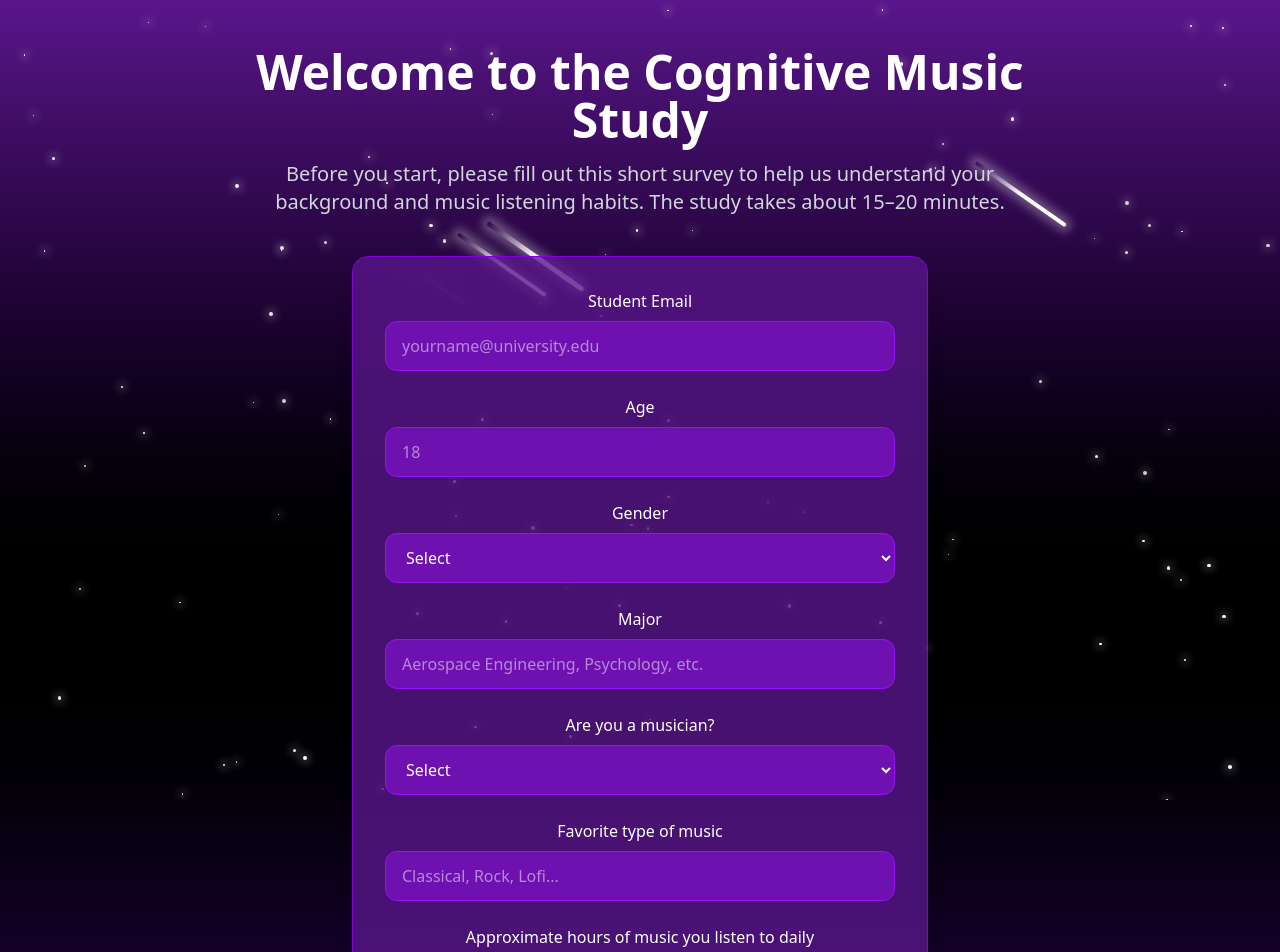
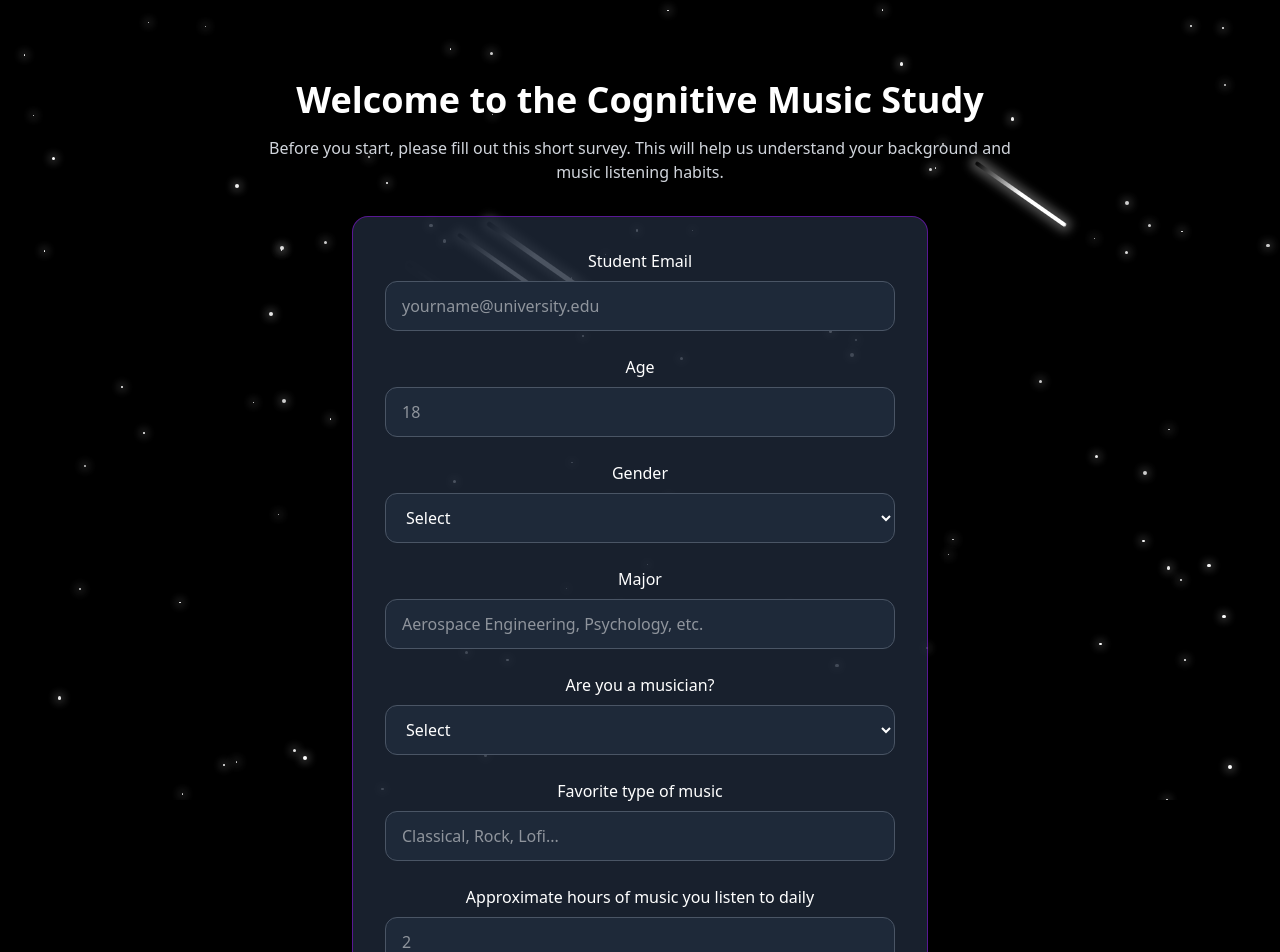
Before and after one commit to Krisces/ASEN-5137-Study, a React (Vite) app: page /before-survey in a window 1280 px wide. Shown: the top 952 px of the page. Built offline with nearby package versions, Linux system fonts and the light colour scheme.

Commit message:
same again

```diff
--- a/src/pages/BeforeSurvey.jsx
+++ b/src/pages/BeforeSurvey.jsx
@@ -46,7 +46,7 @@ export const BeforeSurvey = () => {
     const completed = getCookie("completedStudy");
     if (completed && !EXCEPTION_EMAILS.includes(completed)) {
       alert("You’ve already completed this study. Thank you!");
-      navigate("/demo");
+      navigate("/thank-you");
     }
   }, [navigate]);
 
@@ -120,22 +120,22 @@ export const BeforeSurvey = () => {
   };
 
   return (
-    <div className="relative min-h-screen bg-gradient-to-b from-purple-900 via-black to-purple-950 text-white overflow-x-hidden flex flex-col items-center px-4 py-12">
+    <div className="relative min-h-screen flex flex-col items-center bg-black text-white px-4 pb-20 pt-20">
       <StarBackground />
 
-      <div className="z-10 w-full max-w-3xl text-center mb-10">
-        <h1 className="text-4xl md:text-5xl font-bold mb-4 animate-fade-in">
+      <div className="z-10 w-full max-w-3xl text-center mb-8">
+        <h1 className="text-3xl md:text-4xl font-bold mb-4">
           Welcome to the Cognitive Music Study
         </h1>
-        <p className="text-gray-300 text-lg md:text-xl animate-fade-in-delay-1">
-          Before you start, please fill out this short survey to help us understand your
-          background and music listening habits. The study takes about 15–20 minutes.
+        <p className="text-gray-300">
+          Before you start, please fill out this short survey. This will help us
+          understand your background and music listening habits.
         </p>
       </div>
 
       <form
         onSubmit={handleSubmit}
-        className="z-10 w-full max-w-xl bg-purple-900/80 border border-purple-700 p-8 rounded-2xl shadow-xl space-y-6 animate-fade-in-delay-2"
+        className="z-10 w-full max-w-xl bg-gray-800/80 border border-purple-600/50 p-8 rounded-2xl shadow-xl space-y-6"
       >
         <div>
           <label htmlFor="studentEmail" className="block mb-2 font-medium">
@@ -147,9 +147,9 @@ export const BeforeSurvey = () => {
             name="studentEmail"
             value={formData.studentEmail}
             onChange={handleChange}
+            required
             placeholder="yourname@university.edu"
-            required
-            className="w-full px-4 py-3 rounded-xl bg-purple-800 border border-purple-600 focus:outline-none focus:ring-2 focus:ring-purple-500"
+            className="w-full px-4 py-3 rounded-xl bg-gray-800 border border-gray-600 focus:outline-none focus:ring-2 focus:ring-purple-500"
           />
         </div>
 
@@ -167,7 +167,7 @@ export const BeforeSurvey = () => {
                 onChange={handleChange}
                 placeholder="18"
                 required
-                className="w-full px-4 py-3 rounded-xl bg-purple-800 border border-purple-600 focus:outline-none focus:ring-2 focus:ring-purple-500"
+                className="w-full px-4 py-3 rounded-xl bg-gray-800 border border-gray-600 focus:outline-none focus:ring-2 focus:ring-purple-500"
               />
             </div>
 
@@ -181,7 +181,7 @@ export const BeforeSurvey = () => {
                 value={formData.gender}
                 onChange={handleChange}
                 required
-                className="w-full px-4 py-3 rounded-xl bg-purple-800 border border-purple-600 focus:outline-none focus:ring-2 focus:ring-purple-500"
+                className="w-full px-4 py-3 rounded-xl bg-gray-800 border border-gray-600 focus:outline-none focus:ring-2 focus:ring-purple-500"
               >
                 <option value="">Select</option>
                 <option value="female">Female</option>
@@ -203,7 +203,7 @@ export const BeforeSurvey = () => {
                 onChange={handleChange}
                 placeholder="Aerospace Engineering, Psychology, etc."
                 required
-                className="w-full px-4 py-3 rounded-xl bg-purple-800 border border-purple-600 focus:outline-none focus:ring-2 focus:ring-purple-500"
+                className="w-full px-4 py-3 rounded-xl bg-gray-800 border border-gray-600 focus:outline-none focus:ring-2 focus:ring-purple-500"
               />
             </div>
 
@@ -217,7 +217,7 @@ export const BeforeSurvey = () => {
                 value={formData.isMusician}
                 onChange={handleChange}
                 required
-                className="w-full px-4 py-3 rounded-xl bg-purple-800 border border-purple-600 focus:outline-none focus:ring-2 focus:ring-purple-500"
+                className="w-full px-4 py-3 rounded-xl bg-gray-800 border border-gray-600 focus:outline-none focus:ring-2 focus:ring-purple-500"
               >
                 <option value="">Select</option>
                 <option value="yes">Yes</option>
@@ -238,7 +238,7 @@ export const BeforeSurvey = () => {
                   onChange={handleChange}
                   placeholder="e.g., 5 years of piano, music major, etc."
                   required
-                  className="w-full px-4 py-3 rounded-xl bg-purple-800 border border-purple-600 focus:outline-none focus:ring-2 focus:ring-purple-500"
+                  className="w-full px-4 py-3 rounded-xl bg-gray-800 border border-gray-600 focus:outline-none focus:ring-2 focus:ring-purple-500"
                 />
               </div>
             )}
@@ -255,7 +255,7 @@ export const BeforeSurvey = () => {
                 onChange={handleChange}
                 placeholder="Classical, Rock, Lofi..."
                 required
-                className="w-full px-4 py-3 rounded-xl bg-purple-800 border border-purple-600 focus:outline-none focus:ring-2 focus:ring-purple-500"
+                className="w-full px-4 py-3 rounded-xl bg-gray-800 border border-gray-600 focus:outline-none focus:ring-2 focus:ring-purple-500"
               />
             </div>
 
@@ -272,7 +272,7 @@ export const BeforeSurvey = () => {
                 min={0}
                 placeholder="2"
                 required
-                className="w-full px-4 py-3 rounded-xl bg-purple-800 border border-purple-600 focus:outline-none focus:ring-2 focus:ring-purple-500"
+                className="w-full px-4 py-3 rounded-xl bg-gray-800 border border-gray-600 focus:outline-none focus:ring-2 focus:ring-purple-500"
               />
             </div>
 
@@ -282,7 +282,7 @@ export const BeforeSurvey = () => {
                 id="consent"
                 checked={consentGiven}
                 onChange={() => setConsentGiven(!consentGiven)}
-                className="h-5 w-5 text-purple-500 rounded border-purple-400 focus:ring-purple-500"
+                className="h-5 w-5 text-purple-500 rounded border-gray-400 focus:ring-purple-500"
               />
               <label htmlFor="consent" className="text-gray-300 text-sm">
                 I consent to participate in this study and understand that my responses will be recorded.
@@ -297,7 +297,7 @@ export const BeforeSurvey = () => {
             !EXCEPTION_EMAILS.includes(formData.studentEmail.trim().toLowerCase()) &&
             !consentGiven
           }
-          className={`w-full py-4 rounded-2xl font-semibold transition-colors cosmic-button ${
+          className={`w-full py-3 rounded-2xl font-semibold transition-colors cosmic-button ${
             EXCEPTION_EMAILS.includes(formData.studentEmail.trim().toLowerCase()) || consentGiven
               ? "bg-purple-600 hover:bg-purple-700 text-white"
               : "bg-gray-600 text-gray-300 cursor-not-allowed"
```
